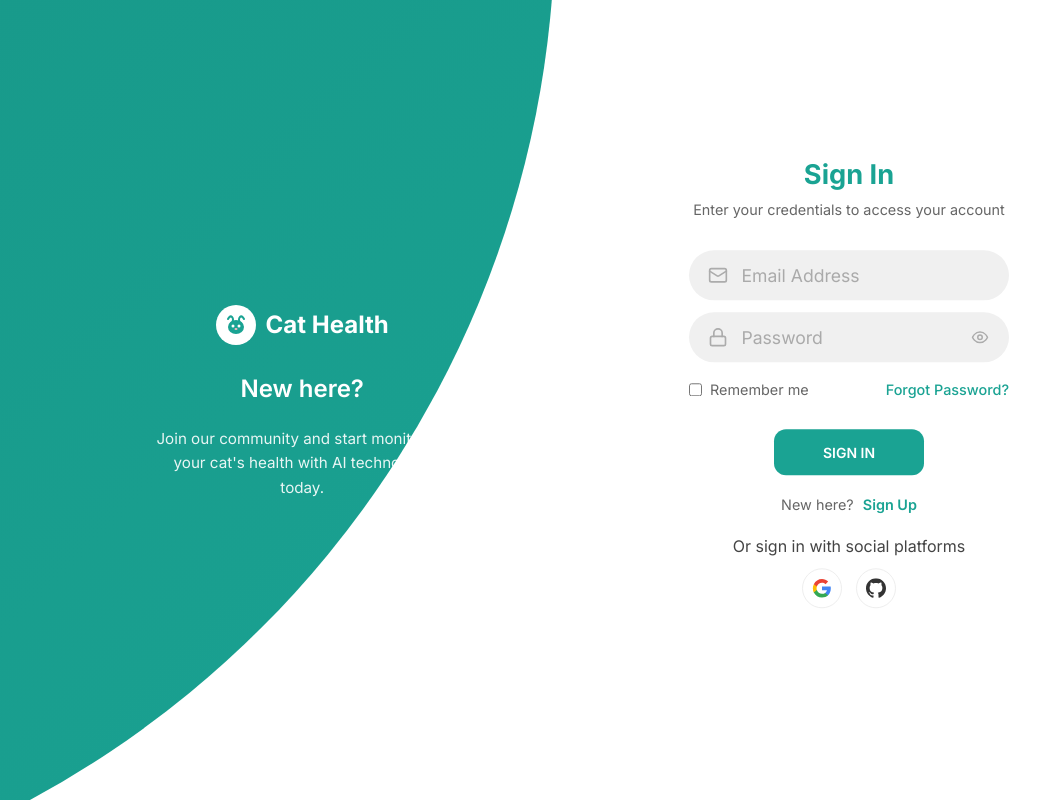
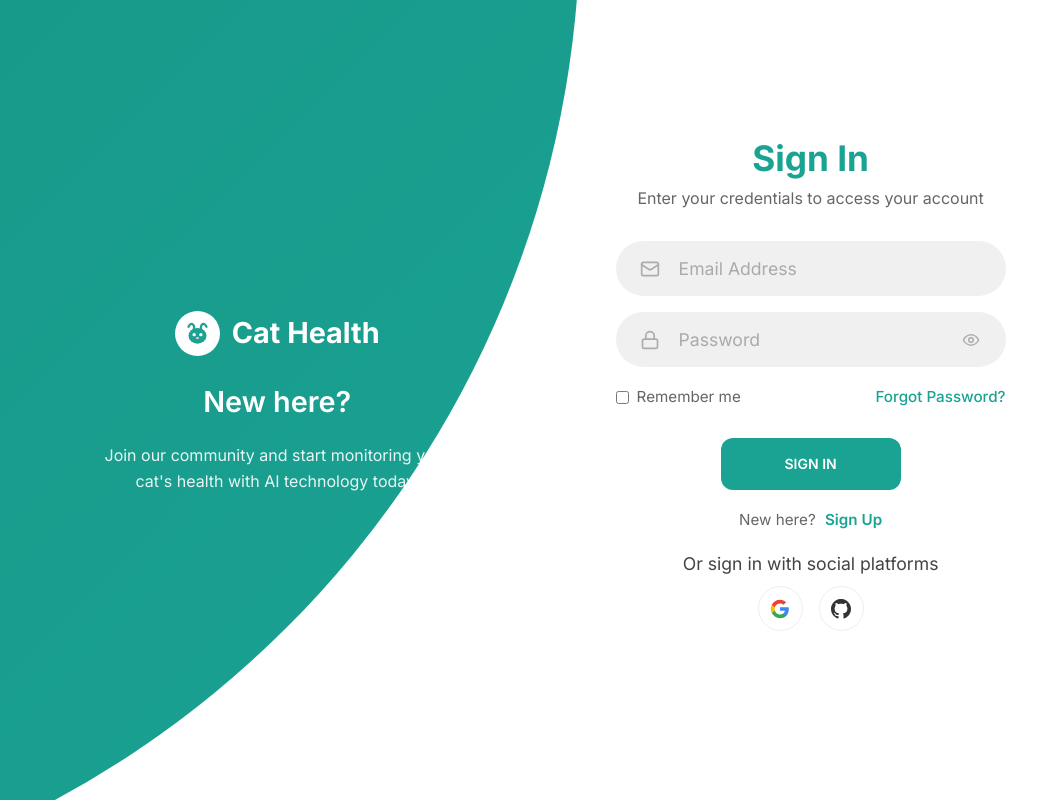
Before and after one commit to mriya23/cat-health, a React (Vite) app in the folder frontend/: page /login in a window 1280 px wide. Shown: the whole page, without its empty margins (111-1151 px from the left). Built offline with nearby package versions, Linux system fonts and the light colour scheme.

Commit message:
Auto-sync after agent response

```diff
--- a/frontend/src/pages/Auth.css
+++ b/frontend/src/pages/Auth.css
@@ -30,7 +30,7 @@
   position: absolute;
   top: 50%;
   transform: translate(-50%, -50%);
-  left: 75%;
+  left: 72%;
   width: 50%;
   display: grid;
   grid-template-columns: 1fr;
@@ -47,7 +47,7 @@ form {
   grid-column: 1 / 2;
   grid-row: 1 / 2;
   width: 100%;
-  max-width: 480px;
+  max-width: 550px;
   margin: 0 auto;
   transition: opacity 1.2s cubic-bezier(0.7, 0, 0.3, 1);
 }
@@ -63,14 +63,14 @@ form.sign-in-form {
 }
 
 .title {
-  font-size: 1.7rem;
+  font-size: 2.2rem;
   color: #1aa393;
   margin-bottom: 8px;
   font-weight: 700;
 }
 
 .subtitle {
-  font-size: 0.9rem;
+  font-size: 1rem;
   color: #666;
   margin-bottom: 24px;
   text-align: center;
@@ -78,11 +78,11 @@ form.sign-in-form {
 }
 
 .input-field {
-  max-width: 380px;
+  max-width: 440px;
   width: 100%;
   background-color: #f0f0f0;
-  margin: 6px 0;
-  height: 50px;
+  margin: 8px 0;
+  height: 55px;
   border-radius: 55px;
   display: grid;
   grid-template-columns: 15% 70% 15%;
@@ -135,12 +135,12 @@ form.sign-in-form {
 
 .form-options {
   width: 100%;
-  max-width: 380px;
+  max-width: 440px;
   display: flex;
   justify-content: space-between;
   align-items: center;
   margin: 10px 0 20px;
-  font-size: 0.9rem;
+  font-size: 0.95rem;
 }
 
 .checkbox-wrapper {
@@ -162,11 +162,11 @@ form.sign-in-form {
 }
 
 .btn {
-  width: 150px;
+  width: 180px;
   background-color: #1aa393;
   border: none;
   outline: none;
-  height: 46px;
+  height: 52px;
   border-radius: 49px;
   color: #fff;
   text-transform: uppercase;
@@ -177,6 +177,7 @@ form.sign-in-form {
   align-items: center;
   justify-content: center;
   position: relative;
+  font-size: 1rem;
 }
 
 .btn:hover {
@@ -191,7 +192,7 @@ form.sign-in-form {
 
 .toggle-text {
   margin: 10px 0;
-  font-size: 0.9rem;
+  font-size: 0.95rem;
   color: #666;
 }
 
@@ -203,7 +204,7 @@ form.sign-in-form {
   cursor: pointer;
   padding: 0;
   margin-left: 5px;
-  font-size: 0.9rem;
+  font-size: 0.95rem;
 }
 
 .toggle-text button:hover {
@@ -212,7 +213,7 @@ form.sign-in-form {
 
 .social-text {
   padding: 0.5rem 0;
-  font-size: 1rem;
+  font-size: 1.1rem;
   color: #444;
 }
 
@@ -223,12 +224,12 @@ form.sign-in-form {
 }
 
 .social-icon {
-  height: 40px;
-  width: 40px;
+  height: 45px;
+  width: 45px;
   display: flex;
   justify-content: center;
   align-items: center;
-  margin: 0 0.45rem;
+  margin: 0 0.5rem;
   color: #333;
   border-radius: 50%;
   border: 1px solid #eee;
@@ -257,7 +258,7 @@ form.sign-in-form {
   height: 2000px;
   width: 2000px;
   top: -10%;
-  right: 48%;
+  right: 46%;
   transform: translateY(-50%);
   background-image: linear-gradient(-45deg, #1aa393 0%, #158b7d 100%);
   border-radius: 50%;
@@ -296,40 +297,40 @@ form.sign-in-form {
 .panel h3 {
   font-weight: 600;
   line-height: 1;
-  font-size: 1.5rem;
+  font-size: 1.8rem;
   margin-bottom: 15px;
 }
 
 .panel p {
-  font-size: 0.95rem;
+  font-size: 1rem;
   padding: 0.7rem 0;
   opacity: 0.9;
-  max-width: 300px;
+  max-width: 350px;
 }
 
 .auth-logo-white {
   display: flex;
   align-items: center;
-  gap: 10px;
+  gap: 12px;
   margin-bottom: 2rem;
 }
 
 .auth-logo-white svg {
-  width: 40px;
-  height: 40px;
+  width: 45px;
+  height: 45px;
 }
 
 .auth-logo-white span {
-  font-size: 1.5rem;
+  font-size: 1.8rem;
   font-weight: 700;
   color: white;
 }
 
-/* SIGN UP MODE (INSTANT) */
+/* SIGN UP MODE */
 
 .auth-card.sign-up-mode::before {
   transform: translate(100%, -50%);
-  right: 52%;
+  right: 54%;
 }
 
 .auth-card.sign-up-mode .left-panel {
@@ -341,7 +342,7 @@ form.sign-in-form {
 }
 
 .auth-card.sign-up-mode .signin-signup {
-  left: 25%;
+  left: 28%;
 }
 
 .auth-card.sign-up-mode form.sign-up-form {
@@ -415,7 +416,7 @@ form.sign-in-form {
   }
 
   .panel h3 {
-    font-size: 1.2rem;
+    font-size: 1.5rem;
   }
 
   .panel p {
@@ -456,13 +457,29 @@ form.sign-in-form {
   .right-panel .content {
     transform: translateY(300px);
   }
+
+  /* Adjust sizes back down slightly for mobile */
+  form {
+    max-width: 100%;
+    padding: 0 1.5rem;
+  }
+
+  .title {
+    font-size: 1.8rem;
+  }
+
+  .input-field {
+    max-width: 380px;
+    height: 50px;
+  }
+
+  .btn {
+    width: 150px;
+    height: 46px;
+  }
 }
 
 @media (max-width: 570px) {
-  form {
-    padding: 0 1.5rem;
-  }
-
   .auth-card::before {
     bottom: 72%;
     left: 50%;
```
